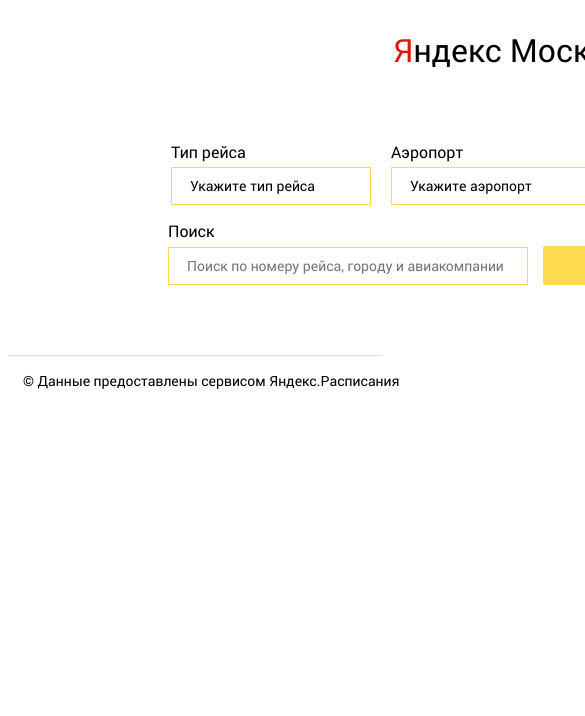
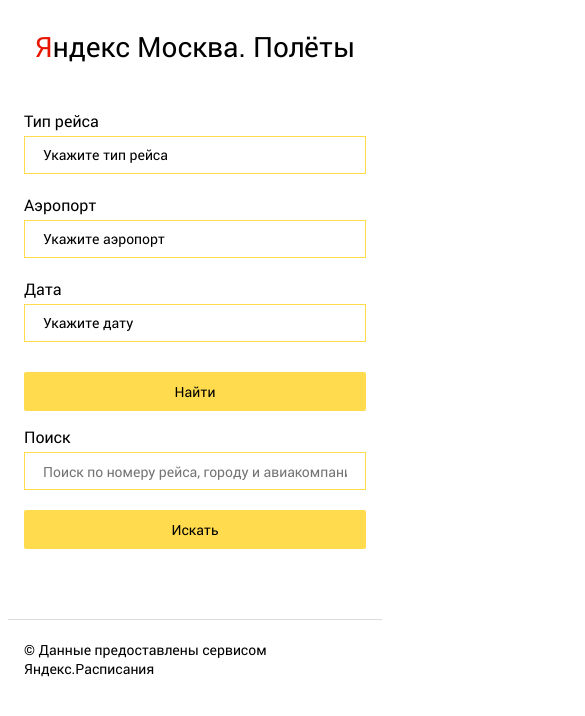
Before and after one commit to AntonLantukh/moscow-flights, a Vue app: page /main in a window 390 px wide. Shown: the top 716 px of the page, 585 px wide, since content can reach past the window. Built offline with nearby package versions, Linux system fonts and the light colour scheme.

Commit message:
Mobile version ready

```diff
--- a/src/components/Body/index.vue
+++ b/src/components/Body/index.vue
@@ -43,7 +43,7 @@
           Раньше
       </button>
       <button
-          :class="['page-body__button', 'page-body__button_early', {'page-body__button-loading': isFetching}]"
+          :class="['page-body__button', 'page-body__button_late', {'page-body__button-loading': isFetching}]"
           v-show="lateButtonAvailable"
           @click="onAddLateFetchRequest"
       >
@@ -210,9 +210,15 @@
         &__container {
             display: flex;
             flex-direction: column;
-            width: 1136px;
+            width: 814px;
             margin: 0 auto;
             padding: 20px 0;
+
+            @media (max-width: 400px) {
+                width: 100%;
+                padding: 20px 16px;
+                box-sizing: border-box;
+            }
         }
 
         &__wrapper {
@@ -245,7 +251,6 @@
         }
 
         &__search {
-            margin-left: 160px;
             margin-bottom: 20px;
         }
 
@@ -269,9 +274,15 @@
             cursor: pointer;
             z-index: 50;
 
+            @media (max-width: 400px) {
+                position: static;
+            }
+
             &-loading {
                 &::before {
                     position: absolute;
+                    top: 0;
+                    left: 0;
                     display: block;
                     width: 100%;
                     height: 100%;
--- a/src/components/Filters/FilterSearch/index.vue
+++ b/src/components/Filters/FilterSearch/index.vue
@@ -46,6 +46,10 @@
         display: flex;
         align-items: baseline;
 
+        @media (max-width: 400px) {
+            flex-direction: column;
+        }
+
         &__input {
             min-width: 360px;
             height: 20px;
@@ -58,6 +62,11 @@
             background: white;
             cursor: pointer;
             text-align: left;
+
+            @media (max-width: 400px) {
+                min-width: 100%;
+                margin-bottom: 20px;
+            }
         }
 
         &__button {
@@ -71,6 +80,11 @@
             border: none;
             border-radius: 2px;
             cursor: pointer;
+
+            @media (max-width: 400px) {
+                margin-left: auto;
+                width: 100%;
+            }
         }
     }
 </style>
--- a/src/components/Filters/FilterSelect/index.vue
+++ b/src/components/Filters/FilterSelect/index.vue
@@ -93,6 +93,10 @@
         flex-direction: column;
         position: relative;
 
+        @media (max-width: 400px) {
+            width: 100%;
+        }
+
         &__label {
             margin-bottom: 5px;
             font-size: 16px;
@@ -110,6 +114,10 @@
             border: 1px solid rgb(255, 219, 77);
             background: white;
             cursor: pointer;
+
+            @media (max-width: 400px) {
+                width: 100%;
+            }
         }
 
         &__list {
@@ -125,6 +133,10 @@
             border-left: 1px solid rgb(255, 219, 77);
             border-bottom: 1px solid rgb(255, 219, 77);
             box-sizing: border-box;
+
+            @media (max-width: 400px) {
+                width: 100%;
+            }
         }
 
         &__item {
--- a/src/components/Filters/index.vue
+++ b/src/components/Filters/index.vue
@@ -115,6 +115,11 @@
 
         &__filter {
             margin-right: 20px;
+
+            @media (max-width: 400px) {
+                margin-right: 0;
+                margin-bottom: 20px;
+            }
         }
 
         &__container {
@@ -122,6 +127,10 @@
             flex-direction: row;
             justify-content: center;
             align-items: flex-end;
+
+            @media (max-width: 400px) {
+                flex-direction: column;
+            }
         }
 
         &__search-button {
@@ -135,6 +144,10 @@
             border: none;
             border-radius: 2px;
             cursor: pointer;
+
+            @media (max-width: 400px) {
+                width: 100%;
+            }
         }
 
     }
--- a/src/components/FlightInfo/index.vue
+++ b/src/components/Flights/FlightInfo/index.vue
@@ -51,34 +51,67 @@
             border: 1px solid rgb(255, 219, 77);
             background-color: rgb(248, 248, 248);
             vertical-align: center;
+
+            @media (max-width: 400px) {
+                width: 100%;
+                display: flex;
+                flex-direction: row;
+                align-items: center;
+                flex-wrap: wrap;
+                padding: 20px 16px;
+                box-sizing: border-box;
+            }
         }
 
         &__param {
             display: inline-block;
             vertical-align: middle;
+            padding-bottom: 8px;
             font-size: 14px;
-
 
             &_time {
                 width: 100px;
                 font-size: 20px;
+
+                @media (max-width: 400px) {
+                    width: 50px;
+                }
             }
 
             &_target {
                 width: 200px;
+
+                @media (max-width: 400px) {
+                    width: auto;
+                    margin-left: auto;
+                }
             }
 
             &_carrier {
                 width: 150px;
+
+                @media (max-width: 400px) {
+                    width: 100%;
+                }
             }
 
             &_vehicle {
                 width: 170px;
+
+                @media (max-width: 400px) {
+                    width: auto;
+                    margin-right: auto;
+                }
             }
 
             &_number {
                 width: auto;
                 font-size: 18px;
+
+                @media (max-width: 400px) {
+                    width: auto;
+                    margin-left: auto;
+                }
             }
         }
     }
--- a/src/components/Flights/index.vue
+++ b/src/components/Flights/index.vue
@@ -9,7 +9,7 @@
 </template>
 
 <script>
-    import FlightInfo from '../FlightInfo';
+    import FlightInfo from './FlightInfo';
 
     export default {
         name: 'Flights',
@@ -65,6 +65,10 @@
 
 <style lang="scss">
     .flights {
-
+        @media (max-width: 400px) {
+            width: 100%;
+            padding: 0 16px;
+            box-sizing: border-box;
+        }
     }
 </style>
--- a/src/components/Footer/index.vue
+++ b/src/components/Footer/index.vue
@@ -21,8 +21,14 @@
         &__container {
             width: 500px;
             margin: 0 0 0 auto;
-            padding: 15px;
+            padding: 20px;
             vertical-align: center;
+
+            @media (max-width: 400px) {
+                width: 100%;
+                padding: 20px 16px;
+                box-sizing: border-box;
+            }
 
             p {
                 font-size: 14px;
--- a/src/components/Header/index.vue
+++ b/src/components/Header/index.vue
@@ -21,20 +21,35 @@
 <style lang="scss">
   .header {
       width: 100%;
-      margin-bottom: 30px;
+      margin-bottom: 15px;
+
+      @media (max-width: 400px) {
+          margin-bottom: 5px;
+      }
 
       &__container {
           display: flex;
           justify-content: center;
           align-items: center;
-          width: 1136px;
+          width: 814px;
           padding: 20px 0;
           margin: 0 auto 0 auto;
+
+          @media (max-width: 400px) {
+              width: 100%;
+              padding: 20px 16px;
+              box-sizing: border-box;
+          }
       }
 
       &__title {
           font-family: 'Roboto Regular', sans-serif;
           font-weight: 400;
+          font-size: 34px;
+
+          @media (max-width: 400px) {
+              font-size: 28px;
+          }
 
           &-red {
               color: rgb(230, 20, 0);;
--- a/src/store/flights/actions.js
+++ b/src/store/flights/actions.js
@@ -15,6 +15,7 @@
 
                 commit('SET_IS_FETCHED');
             })
+            // eslint-disable-next-line no-use-before-define
             .catch(error => console.error(error));
     },
 }
```
Also changed, not shown: .travis.yml, 2 other files (tests, documents, lock files or other folders).
